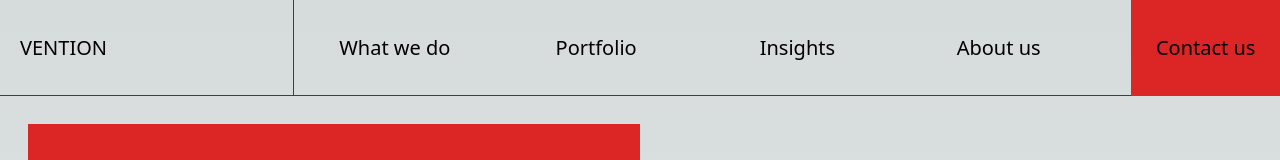
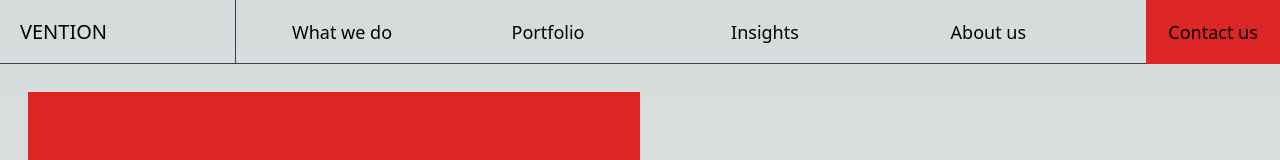
Before and after one commit to DemonHa/specialpainting, a Next.js app: page / in a window 1280 px wide. Shown: the top 160 px of the page. Built offline with nearby package versions, Linux system fonts and the light colour scheme.

Commit message:
update: resize navbar on large screens

```diff
--- a/src/components/nav-bar/nav-bar-link.tsx
+++ b/src/components/nav-bar/nav-bar-link.tsx
@@ -1,14 +1,28 @@
 import Link from "next/link";
 
 type props = {
-    text: string;
-    filled?: boolean;
-    link: string;
-}
+  text: string;
+  filled?: boolean;
+  link: string;
+};
 
-const filledClasess = 'h-[12dvh] w-[13ch] py-6 px-2 ml-8 bg-red-600 text-black cursor-pointer hover:bg-red-400 flex items-center justify-center'
-const normalClasess = 'h-[12dvh] w-[12ch] py-6 px-2 mx-8 cursor-pointer hover:text-red-300 flex items-center justify-center'
+const filledClasses = 'h-[8dvh] w-[13ch] py-6 px-2 ml-8 bg-red-600 text-[18px] text-black hover:bg-red-400 flex items-center justify-center';
+const normalClasses = 'h-[8dvh] w-[12ch] py-6 px-2 mx-12 text-[18px] hover:text-red-300 flex items-center justify-start';
 
-const NavBarLink = ({ text, filled = false, link }: props) => <Link href={link}><div className={filled ? filledClasess : normalClasess}>{text}</div></Link>
+const NavBarLink = ({ text, filled = false, link }: props) => {
+  if (filled) {
+    return (
+      <Link href={link}>
+        <div className={filledClasses}>{text}</div>
+      </Link>
+    );
+  } else {
+    return (
+      <div className={normalClasses}>
+        <Link href={link}>{text}</Link>
+      </div>
+    );
+  }
+};
 
-export default NavBarLink
+export default NavBarLink;
--- a/src/components/nav-bar/nav-bar.tsx
+++ b/src/components/nav-bar/nav-bar.tsx
@@ -46,7 +46,7 @@ const Navbar = () => {
 
   return (
     <div>
-      <div className="flex justify-between w-full border-b border-slate-700 divide-x divide-slate-700 z-20 h-[7dvh] md:h-[7dvh] sm:h-[7dvh] lg:h-[7dvh] xl:h-[12dvh]">
+      <div className="flex justify-between w-full border-b border-slate-700 divide-x divide-slate-700 z-20 h-[7dvh] md:h-[7dvh] sm:h-[7dvh] lg:h-[7dvh] xl:h-[8dvh]">
         <div className="flex-1 flex items-center">
           <Link href="/"><div className="p-5 text-xl">VENTION</div></Link>
         </div>
```
